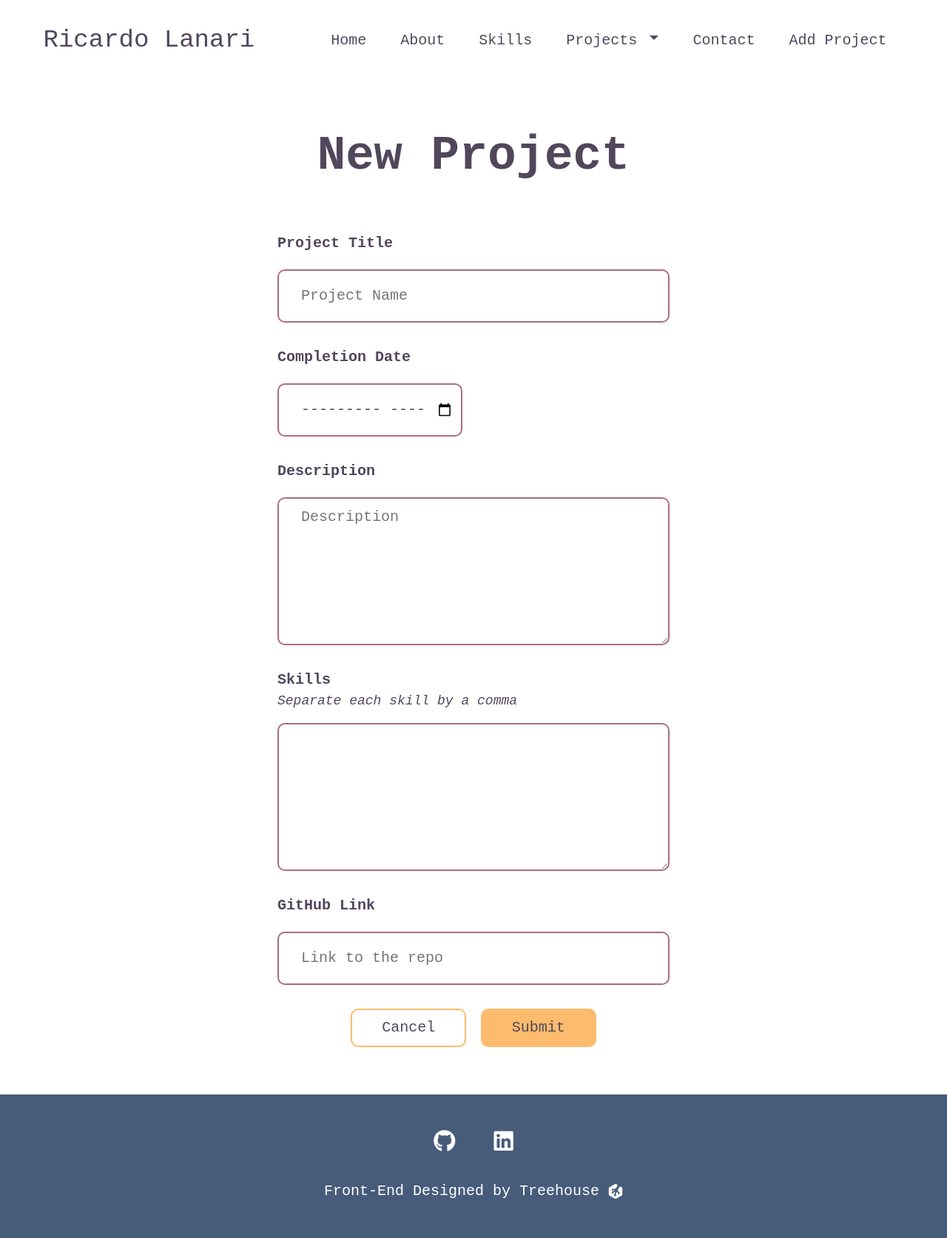
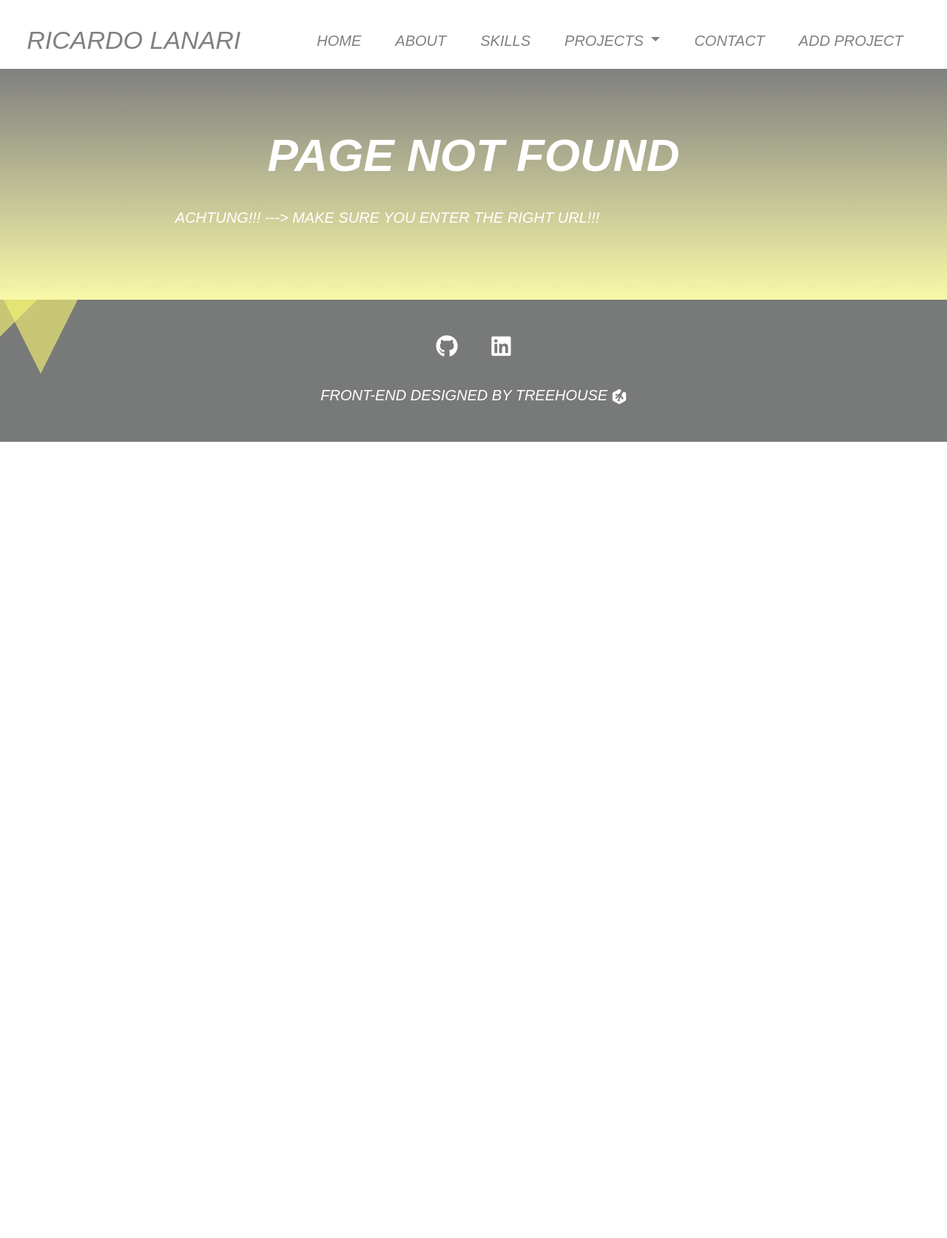
Before and after one commit to rjlanari/Portfolio_SQLAlchemy_Flask, a Flask app: page /project/1/edit in a window 1280 px wide. Shown: the whole page at 74% size. After the commit the page ends 597 px from the top, so only its background shows below. Run offline with Flask 3, Linux system fonts and the light colour scheme.

Commit message:
404 and styling

```diff
--- a/app.py
+++ b/app.py
@@ -8,15 +8,17 @@
     return render_template('index.html', projects=projects)
 
 
-
 @app.route('/project/<id>')
 def project_detail(id):
-    project = Project.query.get(id)
-    return render_template('detail.html', project=project)
+    projects = Project.query.all()
+    project = Project.query.get_or_404(id)
+    skill_list = project.skills.split(', ')
+    return render_template('detail.html', project=project, projects=projects, skill_list=skill_list)
 
 
 @app.route('/project/new', methods=['GET', 'POST'])
 def new_project():
+    projects = Project.query.all()
     if request.form:
         print(request.form)
         print(request.form['title'])
@@ -26,12 +28,13 @@
         db.session.add(new_project)
         db.session.commit()
         return redirect(url_for('project_detail', id=new_project.id))
-    return render_template('projectform.html')
+    return render_template('projectform.html', projects=projects)
 
 
 @app.route('/project/<id>/edit', methods=['GET', 'POST'])
 def edit_project(id):
-    project = Project.query.get(id)
+    projects = Project.query.all()
+    project = Project.query.get_or_404(id)
     if request.form:
         project.title=request.form['title']
         project.completion_date=request.form['date']
@@ -41,17 +44,28 @@
         db.session.commit()
         return redirect(url_for('project_detail', id=project.id))
 
-    return render_template('editproject.html', project=project)
+    return render_template('editproject.html', project=project, projects=projects)
 
 
 @app.route('/delete_project/<id>')
 def delete_project(id):
-    project = Project.query.get(id)
+    project = Project.query.get_or_404(id)
     db.session.delete(project)
     db.session.commit()
     return redirect(url_for('index'))
 
 
+@app.route('/about')
+def about():
+    projects = Project.query.all()
+    return render_template('about.html', projects=projects)
+
+
+@app.errorhandler(404)
+def not_found(error):
+    projects = Project.query.all()
+    return render_template('404.html', msg=error, projects=projects)
+
 if __name__ == '__main__':
     with app.app_context():
         db.create_all()
--- a/models.py
+++ b/models.py
@@ -11,7 +11,7 @@
 class Project(db.Model):
     id = db.Column(db.Integer, primary_key=True)
     title = db.Column('Project Title', db.String())
-    completion_date = db.Column('Completion Date', db.String())
+    completion_date = db.Column('Completion Date', db.DateTime)
     description = db.Column('Description', db.Text())
     skills = db.Column('Skills', db.Text())
     github = db.Column('GitHub Link', db.String())
--- a/static/css/styles.css
+++ b/static/css/styles.css
@@ -2,11 +2,11 @@
 Colors
 *******/
 :root {
-    --primary-text: #51475c;
-    --secondary-text: #ab6c82;
-    --primary: #475c7a;
-    --secondary: #fcbb6d;
-    --accent: #d8737f;
+    --primary-text: gray;
+    --secondary-text: #40768d;
+    --primary: #525454c7;
+    --secondary: rgba(245, 245, 118, 0.63);
+    --accent: rgb(92, 92, 92);
     --white:  #fff;
 }
 
@@ -15,8 +15,8 @@
 *******/
 
 * {
-    font-family: 'Courier New', Arial, Helvetica, sans-serif;
-    color: var(--primary-text);
+    font-family: 'Andale Mono', Arial, Helvetica, sans-serif;
+    color: var(--primary-text); text-transform: uppercase; font-style: italic;
 }
 
 p,
@@ -65,7 +65,7 @@
 .nav-item a:hover,
 .nav-item a:focus {
     color: var(--white);
-    background-color: var(--accent);
+    background-color: rgba(101, 114, 39, 0.596);
     padding-left: 10px;
 }
 
@@ -87,9 +87,9 @@
 ******************/
 
 .header {
-    margin-left: 5%;
-    margin-right: 5%;
-    margin-top: 5rem;
+    margin-left: 20%;
+    margin-right: 20%;
+    margin-top: 3rem;
     text-align: center;
 }
 
@@ -147,7 +147,7 @@
 
 #about {
     text-align: center;
-    background-color: var(--primary);
+    background-image: linear-gradient(gray, rgba(245, 245, 118, 0.63));
     padding: 5%;
     position: relative;
 }
@@ -156,7 +156,7 @@
     display: inline-block;
     width: 0;
     height: 0;
-    border-left: 50px solid var(--primary);
+    border-left: 50px solid rgba(245, 245, 118, 0.63);
     border-bottom: 50px solid transparent;
     position: absolute;
     bottom: -50px;
@@ -169,7 +169,7 @@
     height: 0;
     border-left: 50px solid transparent;
     border-right: 50px solid transparent;
-    border-top: 100px solid var(--primary);
+    border-top: 100px solid  rgba(245, 245, 118, 0.63) ;
     position: absolute;
     bottom: -100px;
     left: 5px;
@@ -225,7 +225,7 @@
 *******/
 
 #projects {
-    background-color: var(--secondary);
+    background-image: linear-gradient(rgba(245, 245, 118, 0.63),rgba(249, 249, 213, 0.699));
     position: relative;
     text-align: center;
     padding: 5%;
@@ -235,7 +235,7 @@
     position: absolute;
     width: 0;
     height: 0;
-    border-top: 75px solid var(--white);
+    border-top: 75px solid rgba(249, 249, 213, 0.699);
     border-left: 75px solid transparent;
     right: 0;
     top: 0;
@@ -279,7 +279,7 @@
     width: 0;
     height: 0;
     border-top: 50px solid transparent;
-    border-right: 100px solid var(--secondary);
+    border-right: 100px solid rgba(249, 249, 213, 0.699);
     border-bottom: 50px solid transparent;
     position: absolute;
     bottom: -50px;
--- /dev/null
+++ b/templates/404.html
@@ -0,0 +1,13 @@
+{% extends 'layout.html' %}
+
+{% block content %}
+<section id="about"; width: 100%;
+height: 100%>
+    <h2>page not found</h2>
+    <p>
+        achtung!!! ---> make sure you enter the right url!!!
+    </p>
+    <div id="triangle1"></div>
+    <div id="triangle2"></div>
+</section>
+{% endblock %}
--- a/templates/index.html
+++ b/templates/index.html
@@ -3,10 +3,10 @@
 {% block content %}
     <section class="header">
         <h1>Python Developer</h1>
-        <p>Python and Data enthusiast.</p>
+        <p> Data enthusiast</p>
         <img src="./static/images/Image2.jpg" alt="Headshot of myself">
     </section>
-    <section id="about">
+    <section id="about" >
         <h2>About Me</h2>
         <p>
             Industrial Engineer from Argentina living in Berlin.
--- a/templates/layout.html
+++ b/templates/layout.html
@@ -14,7 +14,7 @@
         <section class="navigation">
             <nav class="navbar navbar-expand-lg">
                 <div class="container-fluid">
-                  <a class="navbar-brand" href="#">Ricardo Lanari</a>
+                  <a class="navbar-brand" href="{{ url_for('about') }}"> Ricardo Lanari</a>
                   <button class="toggle" type="button" data-bs-toggle="collapse" data-bs-target="#navbarContent" aria-controls="navbarContent" aria-expanded="false" aria-label="Toggle navigation">
                     <i class="fas fa-bars"></i>
                   </button>
@@ -24,7 +24,7 @@
                         <a class="nav-link active" aria-current="page" href="{{ url_for('index') }}">Home</a>
                       </li>
                       <li class="nav-item">
-                        <a class="nav-link" href="#about">About</a>
+                        <a class="nav-link" href="{{ url_for('about') }}">About</a>
                       </li>
                       <li class="nav-item">
                         <a class="nav-link" href="#skills">Skills</a>
```
Also changed, not shown: templates/about.html (+6 -54 lines), templates/detail.html (+3 -4 lines), README.md, instance/projects.db, static/images/travel.jpg (added).
